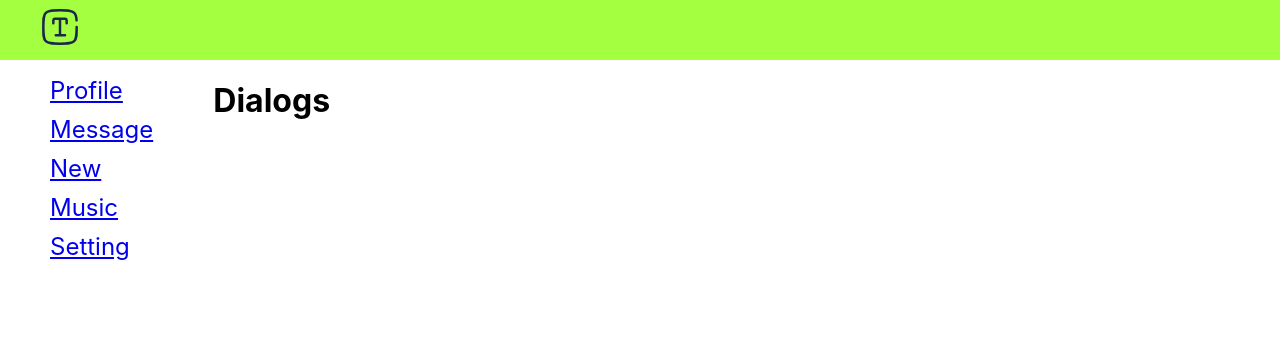
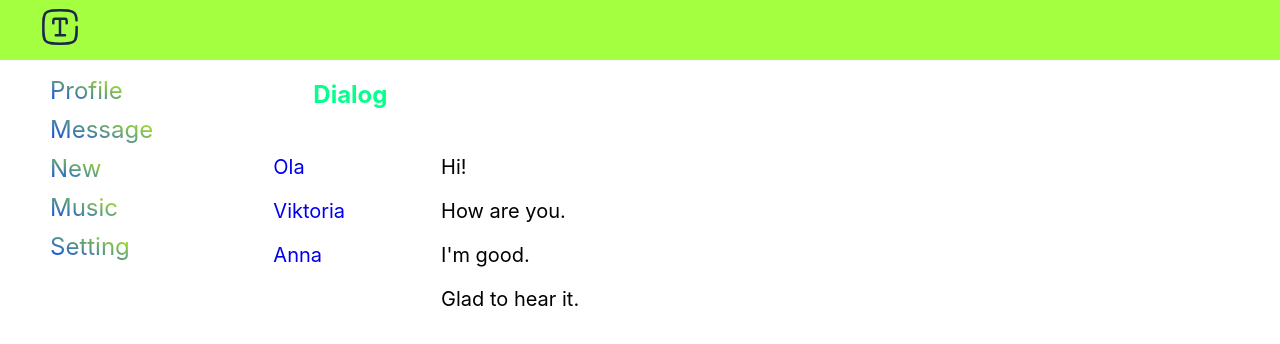
Before and after one commit to tabolo1000/samurai-way-main, a React (Create React App) app: page /dialogs in a window 1280 px wide. Shown: the top 344 px of the page. Built offline with nearby package versions, Linux system fonts and the light colour scheme.

Commit message:
Fill in dialogs and add style for it.

```diff
--- a/src/App.tsx
+++ b/src/App.tsx
@@ -47,9 +47,9 @@ function App() {
                 <Routes>
                     <Route path="/" element={<Profile/>}/>
                     <Route path="/dialogs" element={<Dialogs/>}/>
-                     <Route path="/news" element={<News/>}/>
-                     <Route path="/music" element={<Music/>}/>
-                     <Route path="/setting" element={<Setting/>}/>
+                    <Route path="/news" element={<News/>}/>
+                    <Route path="/music" element={<Music/>}/>
+                    <Route path="/setting" element={<Setting/>}/>
                 </Routes>
             </ContentStyled>
             <Footer/>
--- a/src/components/Navbar/Dialogs/Dialogs.tsx
+++ b/src/components/Navbar/Dialogs/Dialogs.tsx
@@ -1,10 +1,24 @@
 import React from 'react';
-import {DialogsStyled} from "./DialogsStyled";
+import {DialogsStyled, LinkStyle, LinkList, NameDialog, UlList} from "./DialogsStyled";
+import {Link} from 'react-router-dom';
 
 export const Dialogs = () => {
     return (
-        <DialogsStyled>
-            <h1>Dialogs</h1>
-        </DialogsStyled>
-    );
+        <div>
+            <NameDialog>Dialog</NameDialog>
+            <DialogsStyled>
+                <UlList>
+                    <LinkList><LinkStyle to = "/dialogs/Ola/">Ola</LinkStyle></LinkList>
+                    <LinkList><LinkStyle to = "/dialogs/Viktoria/">Viktoria</LinkStyle></LinkList>
+                    <LinkList><LinkStyle to = "/dialogs/Anna/">Anna</LinkStyle></LinkList>
+                </UlList>
+                <UlList>
+                    <LinkList>Hi!</LinkList>
+                    <LinkList>How are you.</LinkList>
+                    <LinkList>I'm good. </LinkList>
+                    <LinkList>Glad to hear it.</LinkList>
+                </UlList>
+            </DialogsStyled>
+        </div>
+    )
 };
--- a/src/components/Navbar/Dialogs/DialogsStyled.tsx
+++ b/src/components/Navbar/Dialogs/DialogsStyled.tsx
@@ -1,5 +1,31 @@
 import styled from "styled-components";
+import {Link} from "react-router-dom";
 
 export const DialogsStyled = styled.div`
+  display: grid;
+  grid-template-columns: 2fr 10fr;
+`
+
+export const UlList = styled.ul`
+    text-decoration: none;
+    `
+
+export const LinkStyle = styled(Link)`
+     padding: 10px;
+     font-size: 20px;
+     text-decoration: none;
+    `
+
+export const LinkList = styled.li`
+     padding: 10px;
+     font-size: 20px;
+     list-style: none;
+  text-decoration: none;
+    `
+export const NameDialog = styled.h2`
+  padding: 0 100px;
+  background-image: conic-gradient(#1aff00, #00ffbb);
+  -webkit-background-clip: text;
+  color: transparent;
 
 `
--- a/src/components/Navbar/Navbar.tsx
+++ b/src/components/Navbar/Navbar.tsx
@@ -1,18 +1,11 @@
 import React from 'react';
-import {LiStyled, SidebarStyled, UlStyled} from "./NavbarStyled";
+import {LiStyled, NavlinkStyled, SidebarStyled, UlStyled} from "./NavbarStyled";
 import {Link} from "react-router-dom";
 
 export const Navbar = () => {
-//     const menu = {
-//         name:["/", "message", "/new", "music", "dialogs"],
-//         nameLink: ["Profile", "Message", "New", "Music", "Dialog"]
-//
-// }
+
 const menu = ["/", "/dialogs", "/news", "/music", "/dialogs"];
 const name = ["Profile","Message","New","Music", "Setting"]
-
-
-
 
 
     return (
@@ -20,12 +13,8 @@ const name = ["Profile","Message","New","Music", "Setting"]
             <UlStyled>
                 {menu.map((item, index)=>{
                     return(
-                    <LiStyled><Link to={`${item}`}>{name[index]}</Link></LiStyled>)
+                    <LiStyled><NavlinkStyled to={`${item}`}>{name[index]}</NavlinkStyled></LiStyled>)
                 })}
-                {/*<LiStyled><Link to={`/message`}>Message</Link></LiStyled>*/}
-                {/*<LiStyled><Link to={"/new"}>New</Link></LiStyled>*/}
-                {/*<LiStyled><Link to={"/music"}>Music</Link></LiStyled>*/}
-                {/*<LiStyled><Link to={"/dialogs"}>Setting</Link></LiStyled>*/}
             </UlStyled>
         </SidebarStyled>
     );
--- a/src/components/Navbar/NavbarStyled.tsx
+++ b/src/components/Navbar/NavbarStyled.tsx
@@ -1,4 +1,6 @@
 import styled from "styled-components";
+import React from "react";
+import {Link} from "react-router-dom";
 
 export const SidebarStyled = styled.div`
     grid-area: sidebar;
@@ -11,4 +13,17 @@ export const UlStyled = styled.ul`
 export const LiStyled = styled.li`
       margin: 10px;
       font-size: 1.5rem;
-    `
+`;
+
+export const NavlinkStyled = styled(Link)`
+  text-decoration: none;
+  background-image: linear-gradient(200deg, #bfff00, #003cff);
+  -webkit-background-clip: text;
+  color: transparent;
+
+  &:hover {
+    text-decoration: underline;
+    color: #ff4d00;
+    transition-delay: 0.1s;
+  }
+`
```
